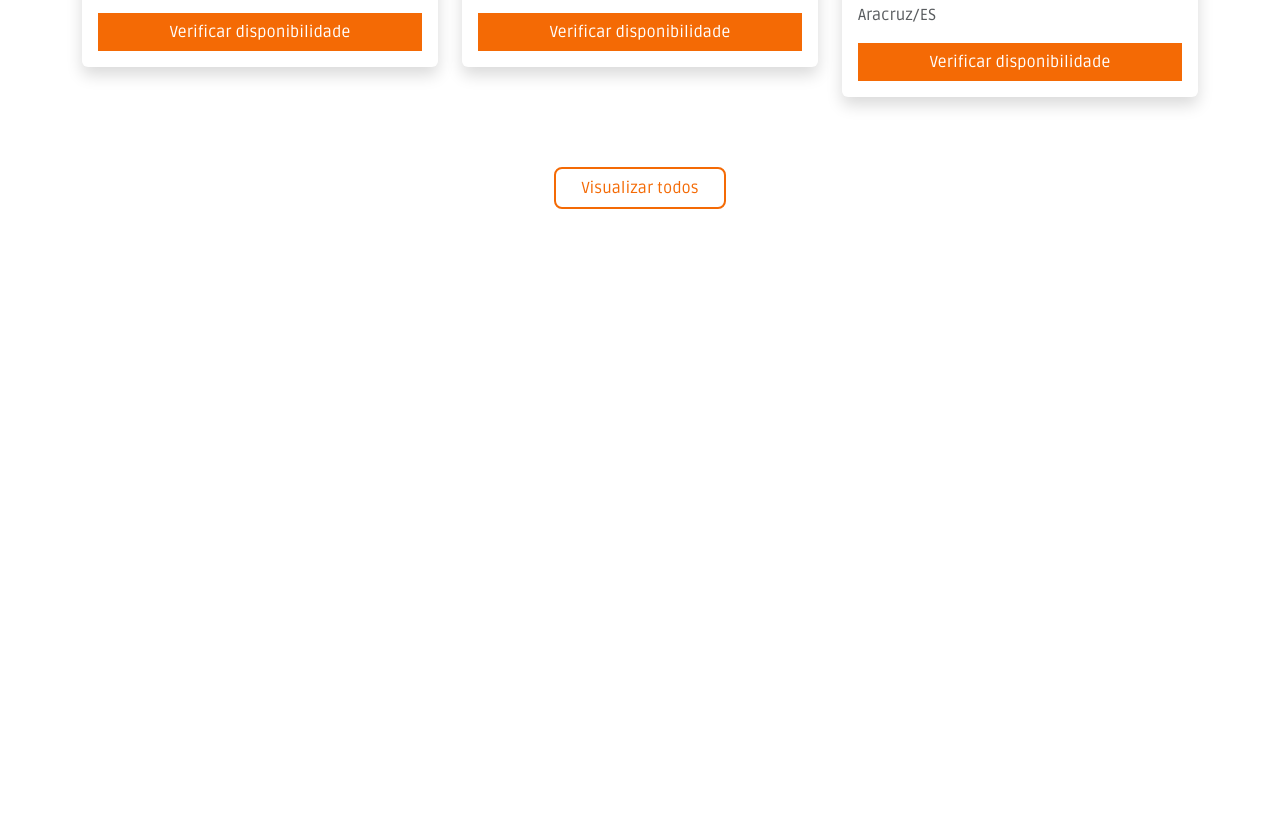
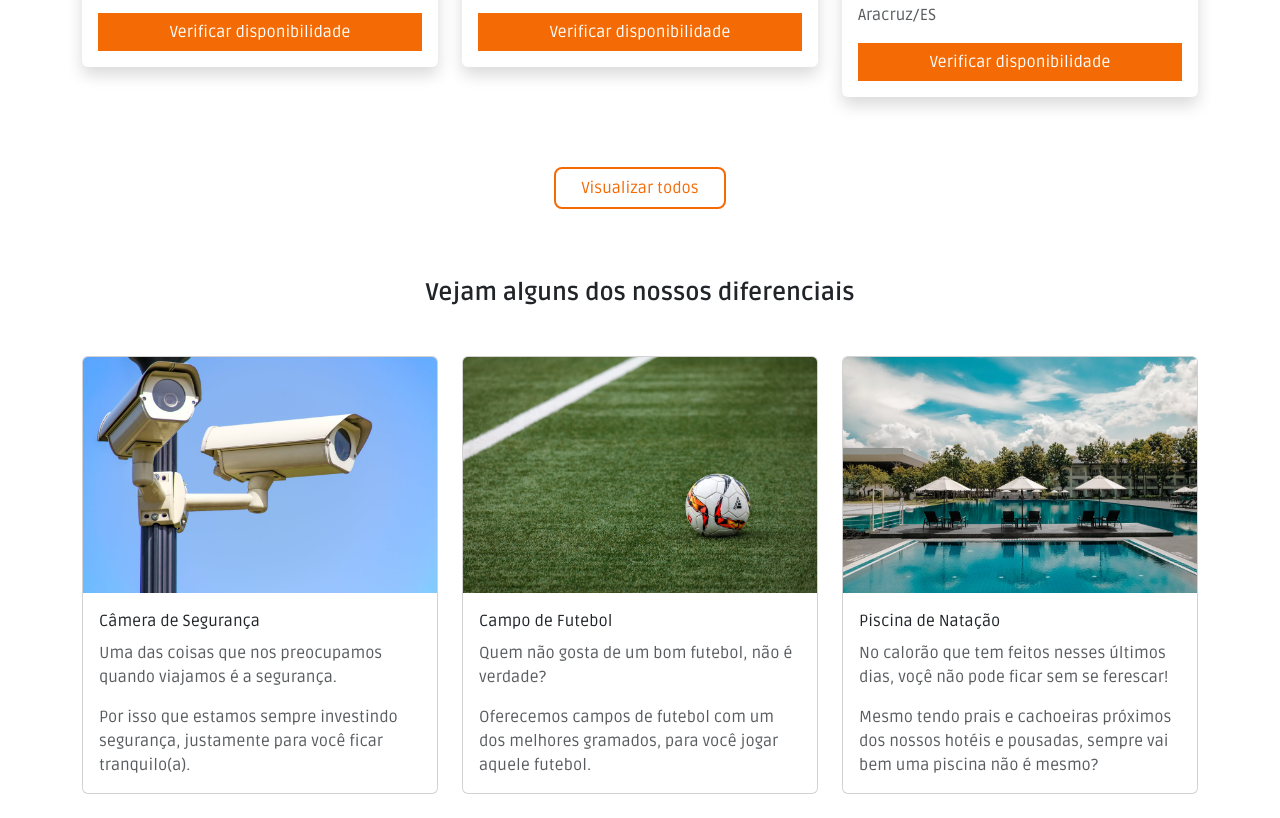
Before and after one commit to patrick-cuppi/hotel-reservations, a plain HTML site: page index.html in a window 1280 px wide. Shown: the part 2069-2887 px from the top of the page. Before the commit the page ends 2324 px from the top, so only its background shows below. Drawn offline with nearby package versions, Linux system fonts and the light colour scheme.

Commit message:
feat: added differences card

```diff
--- a/index.html
+++ b/index.html
@@ -200,6 +200,64 @@
         </div>
     </main>
 
+    <main class="w-100">
+        <div class="container">
+            <div class="w-100 title mb-5 mb-md-5 mb-lg-5 pt-lg-4 pb-lg-0">
+                <h1 class="fs-4 text-center mb-2 fw-bold">
+                    Vejam alguns dos nossos diferenciais
+                </h1>
+            </div>
+            <div class="row">
+                <div class="col-12">
+                    <div class="row">
+                        <div class="col-12 col-md-4 col-lg-4 mb-4">
+                            <div class="card">
+                                <img src="./assets/img/utilities/camera.jpeg" alt="Câmera de Segurança" class="card-img-top">
+                                <div class="card-body">
+                                    <div class="card-title">Câmera de Segurança</div>
+                                    <p class="card-text text-muted">
+                                        Uma das coisas que nos preocupamos quando viajamos é a segurança.
+                                    </p>
+                                    <p class="card-text text-muted">
+                                        Por isso que estamos sempre investindo segurança, justamente para você ficar tranquilo(a).
+                                    </p>
+                                </div>
+                            </div>
+                        </div>
+                        <div class="col-12 col-md-4 col-lg-4 mb-4">
+                            <div class="card">
+                                <img src="./assets/img/utilities/campo.jpeg" alt="Campo de Futebol" class="card-img-top">
+                                <div class="card-body">
+                                    <div class="card-title">Campo de Futebol</div>
+                                    <p class="card-text text-muted">
+                                        Quem não gosta de um bom futebol, não é verdade?
+                                    </p>
+                                    <p class="card-text text-muted">
+                                        Oferecemos campos de futebol com um dos melhores gramados, para você jogar aquele futebol.
+                                    </p>
+                                </div>
+                            </div>
+                        </div>
+                        <div class="col-12 col-md-4 col-lg-4 mb-4">
+                            <div class="card">
+                                <img src="./assets/img/utilities/piscina.jpeg" alt="Piscina de Natação" class="card-img-top">
+                                <div class="card-body">
+                                    <div class="card-title">Piscina de Natação</div>
+                                    <p class="card-text text-muted">
+                                        No calorão que tem feitos nesses últimos dias, voçê não pode ficar sem se ferescar!
+                                    </p>
+                                    <p class="card-text text-muted">
+                                        Mesmo tendo prais e cachoeiras próximos dos nossos hotéis e pousadas, sempre vai bem uma piscina não é mesmo?
+                                    </p>
+                                </div>
+                            </div>
+                        </div>
+                    </div>
+                </div>
+            </div>
+        </div>
+    </main>
+
     <script src="https://cdn.jsdelivr.net/npm/@popperjs/core@2.11.8/dist/umd/popper.min.js"
     integrity="sha384-I7E8VVD/ismYTF4hNIPjVp/Zjvgyol6VFvRkX/vR+Vc4jQkC+hVqc2pM8ODewa9r" crossorigin="anonymous"></script>
     <script src="https://cdn.jsdelivr.net/npm/bootstrap@5.3.3/dist/js/bootstrap.min.js"
```
Also changed, not shown: 2 other files.
